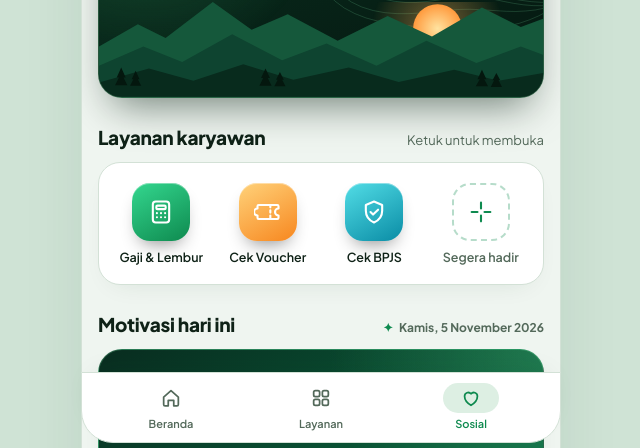
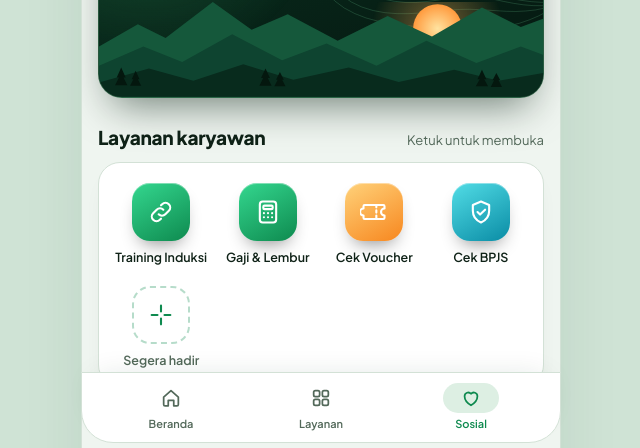
Before and after one commit to yodiwahyu/kmj2, a plain HTML site: page index.html in a window 1280 px wide. Shown: the part 341-789 px from the top of the page, without its empty margins (319-959 px from the left). Drawn offline with Linux system fonts and the light colour scheme.

Commit message:
Update index.html

```diff
--- a/index.html
+++ b/index.html
@@ -392,12 +392,20 @@ const SHOW_SOON_TILE = true;
 
 const MENUS = [
   {
+    title: "Training Induksi",
+    short: "Training Induksi",
+    desc: "Ikuti training induksi untuk karyawan baru.",
+    url: "http://111.68.31.77/ikutitraining//",
+    icon: "chalkboard-teacher",
+    color: "green"
+  },
+  {
     title: "Simulasi Gaji & Lembur",
     short: "Gaji & Lembur",
     desc: "Hitung perkiraan gaji dan upah lembur kamu.",
     url: "https://simulasigaji.vercel.app/",
     icon: "calc",
-    color: "green"
+    color: "red"
   },
   {
     title: "Cek Voucher",
```
